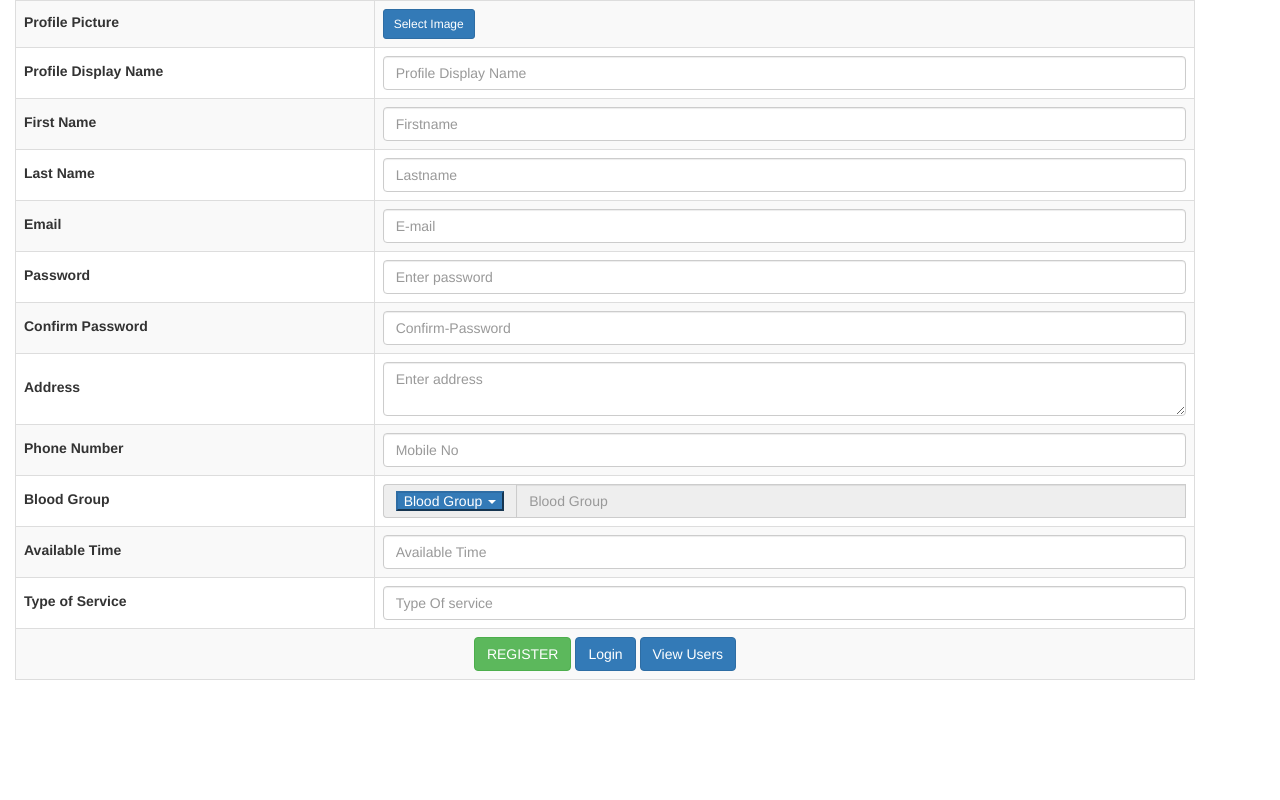
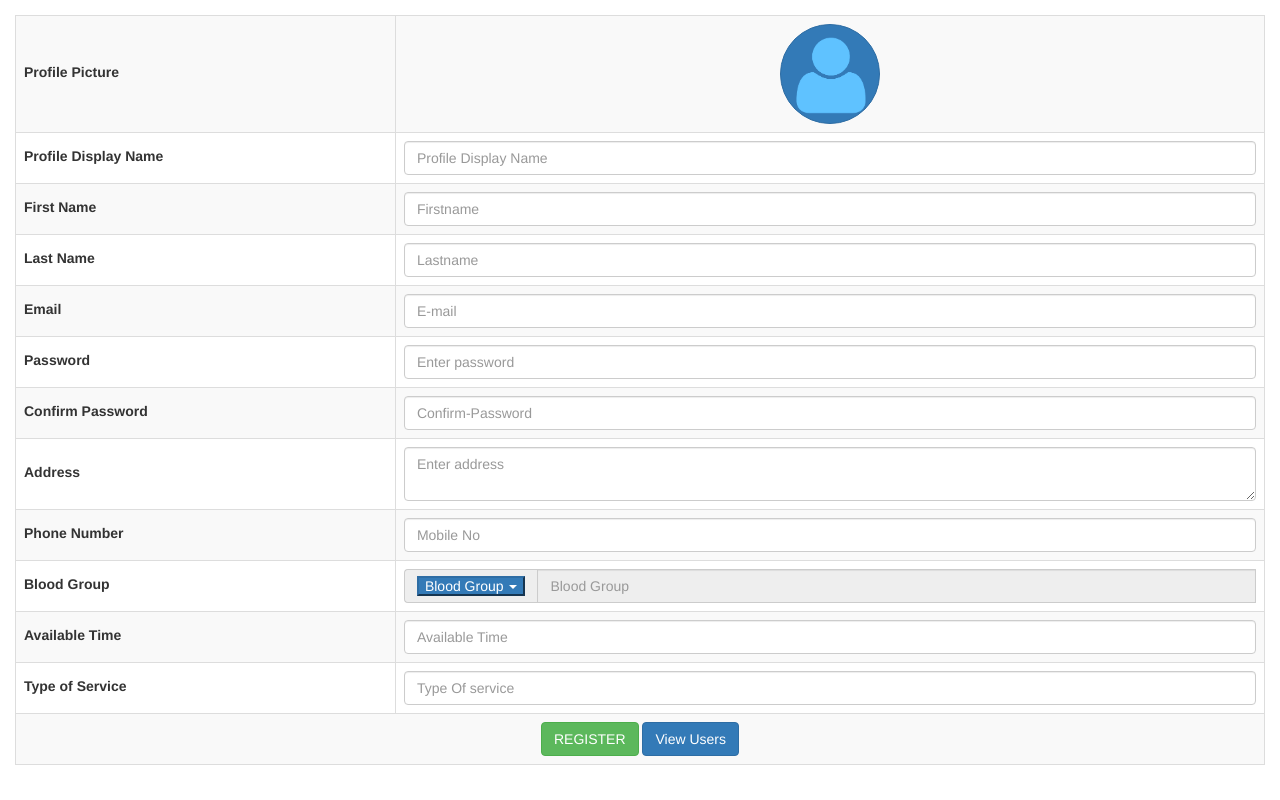
Before and after one commit to jayprajapati857/php_datatable_and_registration, a PHP site: page / in a window 1280 px wide. Run offline with PHP 8.4, Linux system fonts and the light colour scheme; data that the repository does not hold is empty.

Commit message:
Register UI change
profile pic upload

```diff
--- a/css/jatin_foundation.css
+++ b/css/jatin_foundation.css
@@ -10,6 +10,7 @@ th{
 }
 td{
     vertical-align: middle !important;
+    text-align: center;
 }
 
 .btn-bs-file{
@@ -25,3 +26,12 @@ td{
     outline: none;
     cursor: inherit;
 }
+
+.upload_profile_pic{
+    border-radius: 50%;
+    width: 100px;
+    height: 100px;
+    background-repeat: no-repeat;
+    background-image: url("./../content/images/default-profile-pic.png") ;
+    background-size: 100px;
+}
--- a/index.php
+++ b/index.php
@@ -37,7 +37,7 @@
   </head>
   <body>
     <div class="row" style="margin:0 !important">
-    <div class="col-xs-12">
+    <div class="col-xs-12"  style="padding-top:15px; padding-bottom:15px;">
     <?php
       if(isset($_POST['SUBMIT']) && $_POST['SUBMIT']=='REGISTER')
       {
@@ -185,46 +185,46 @@
         }
       }
 	  ?>
-  <form action="" method="post" name="registr" style="padding-right:70px;" enctype="multipart/form-data">
+  <form action="" method="post" name="registr" enctype="multipart/form-data">
         <table class="table table-bordered table-striped" style="padding:20px !important">
           <tr>
-            <td><label for="profilePicture">Profile Picture</label></td>
-            <td><label class="form-control-file btn-bs-file btn btn-sm btn-primary"> Select Image <input type="file" name="profile_img" id="profile_img"/> </label></td>
+            <td style="text-align: left;"><label for="profilePicture">Profile Picture</label></td>
+            <td><label class="form-control-file btn-bs-file btn btn-sm btn-primary upload_profile_pic"><input type="file" name="profile_img" id="profile_img"/> </label></td>
           </tr>
           <tr>
-            <td><label for="profileDisplayName" class="control-label">Profile Display Name</label></td>
+            <td style="text-align: left;"><label for="profileDisplayName" class="control-label">Profile Display Name</label></td>
             <td><input type="text" class="form-control <?php if(isset($error['profile_name'])) echo 'errBorder'?>" name="profile_name" placeholder="Profile Display Name" maxlength="50"  id="profile_name" value="<?php if(isset($profile_name)) echo $profile_name; ?>"/> <span class="errMsg"><?php if(isset($error['profile_name'])) echo $error['profile_name']?></span></td>
           </tr>
           <tr>
-            <td><label for="firstName" class="control-label">First Name</label></td>
+            <td style="text-align: left;"><label for="firstName" class="control-label">First Name</label></td>
             <td><input type="text" class="form-control <?php if(isset($error['first_name'])) echo 'errBorder'?>" name="first_name" placeholder="Firstname" maxlength="50"  id="first_name" value="<?php if(isset($first_name)) echo $first_name; ?>"/> <span class="errMsg"><?php if(isset($error['first_name'])) echo $error['first_name']?></span> </td>
           </tr>
           <tr>
-            <td><label for="lastName">Last Name</label></td>
+            <td style="text-align: left;"><label for="lastName">Last Name</label></td>
             <td><input type="text" class="form-control <?php if(isset($error['last_name'])) echo 'errBorder'?>" name="last_name" placeholder="Lastname" maxlength="50"  id="last_name" value="<?php if(isset($last_name)) echo $last_name; ?>"/> <span class="errMsg"><?php if(isset($error['last_name'])) echo $error['last_name']?></span> </td>
           </tr>
           <tr>
-            <td><label for="email">Email</label></td>
+            <td style="text-align: left;"><label for="email">Email</label></td>
             <td><input type="text" class="form-control <?php if(isset($error['email'])) echo 'errBorder'?>" name="email" id="email" placeholder="E-mail" maxlength="30"  value="<?php if(isset($email)) echo $email; ?>" /><span class="errMsg"><?php if(isset($error['email'])) echo $error['email']?></span></td>
           </tr>
           <tr>
-            <td><label for="password">Password</label></td>
+            <td style="text-align: left;"><label for="password">Password</label></td>
             <td><input type="password" class="form-control <?php if(isset($error['pwd'])) echo 'errBorder'?>" name="pwd" id="pwd" placeholder="Enter password" maxlength="20"  value="<?php if(isset($pwd)) echo $pwd; ?>"/> <span class="errMsg"><?php if(isset($error['pwd'])) echo $error['pwd']; ?></span> </td>
           </tr>
           <tr>
-            <td><label for="confirmPassword">Confirm Password</label></td>
+            <td style="text-align: left;"><label for="confirmPassword">Confirm Password</label></td>
             <td><input type="password" class="form-control <?php if(isset($error['cpwd'])) echo 'errBorder'?>" name="cpwd" id="cpwd" placeholder="Confirm-Password"  value="<?php if(isset($cpwd)) echo $cpwd; ?>" /><span class="errMsg"><?php if(isset($error['cpwd'])) echo $error['cpwd']?></span></td>
           </tr>
           <tr>
-            <td><label for="address">Address</label></td>
+            <td style="text-align: left;"><label for="address">Address</label></td>
             <td><textarea name="addr" class="form-control <?php if(isset($error['addr'])) echo 'errBorder'?>" id="addr" placeholder="Enter address" maxlength="50"><?php if(isset($addr)) echo $addr; ?></textarea> <span class="errMsg"><?php if(isset($error['addr'])) echo $error['addr']?></span></td>
           </tr>
           <tr>
-            <td><label for="phoneNumber">Phone Number</label></td>
+            <td style="text-align: left;"><label for="phoneNumber">Phone Number</label></td>
             <td><input type="text" class="form-control <?php if(isset($error['num'])) echo 'errBorder'?>" maxlength="12" name="num" id="num"  placeholder="Mobile No" value="<?php if(isset($num)) echo $num; ?>"/><span class="errMsg"><?php if(isset($error['num'])) echo $error['num']?></span></td>
           </tr>
           <tr>
-            <td><label for="bloodGroup">Blood Group</label></td>
+            <td style="text-align: left;"><label for="bloodGroup">Blood Group</label></td>
             <td>
               <div class="input-group">
                 <div class="dropdown input-group-addon">
@@ -246,15 +246,17 @@
             </td>
           </tr>
           <tr>
-            <td><label for="availableTime">Available Time</label></td>
+            <td style="text-align: left;"><label for="availableTime">Available Time</label></td>
             <td><input type="text" class="form-control <?php if(isset($error['avail_time'])) echo 'errBorder'?>" name="avail_time" placeholder="Available Time" maxlength="50"  id="avail_time" value="<?php if(isset($avail_time)) echo $avail_time; ?>"/><span class="errMsg"><?php if(isset($error['avail_time'])) echo $error['avail_time']?></span></td>
           </tr>
           <tr>
-            <td><label for="typeOfService">Type of Service</label></td>
+            <td style="text-align: left;"><label for="typeOfService">Type of Service</label></td>
             <td><input type="text" class="form-control <?php if(isset($error['type_of_service'])) echo 'errBorder'?>" name="type_of_service" placeholder="Type Of service" maxlength="50"  id="type_of_service" value="<?php if(isset($type_of_service)) echo $type_of_service; ?>"/><span class="errMsg"><?php if(isset($error['type_of_service'])) echo $error['type_of_service']?></span></td>
           </tr>
           <tr>
-            <td colspan="2" align="center"><input type="submit" name="SUBMIT" class="btn btn-success" value="REGISTER" /> <input type="button" class="btn btn-primary" name="Login" value="Login"> <a href="showRecords.php"><input type="button" class="btn btn-primary" name="ShowRecords" value="View Users"></a> </td>
+            <td colspan="2" align="center"><input type="submit" name="SUBMIT" class="btn btn-success" value="REGISTER" />
+            <!-- <input type="button" class="btn btn-primary" name="Login" value="Login">  -->
+            <a href="showRecords.php"><input type="button" class="btn btn-primary" name="ShowRecords" value="View Users"></a> </td>
           </tr>
         </table>
       </form>
@@ -264,6 +266,12 @@
     <script src="js/jquery-3.3.1.js"></script>
 
     <script>
+
+      $('#profile_img').change(function(e){
+            $('#filename_print').remove();
+            $(this).parent().parent().prepend(
+							'<label id="filename_print" class="form-control">'+e.target.files[0].name+'</label>');
+        });
 
       $('#ulBloodGroup li').on('click', function(){
           $('#blood_group').val($(this).text());
```
